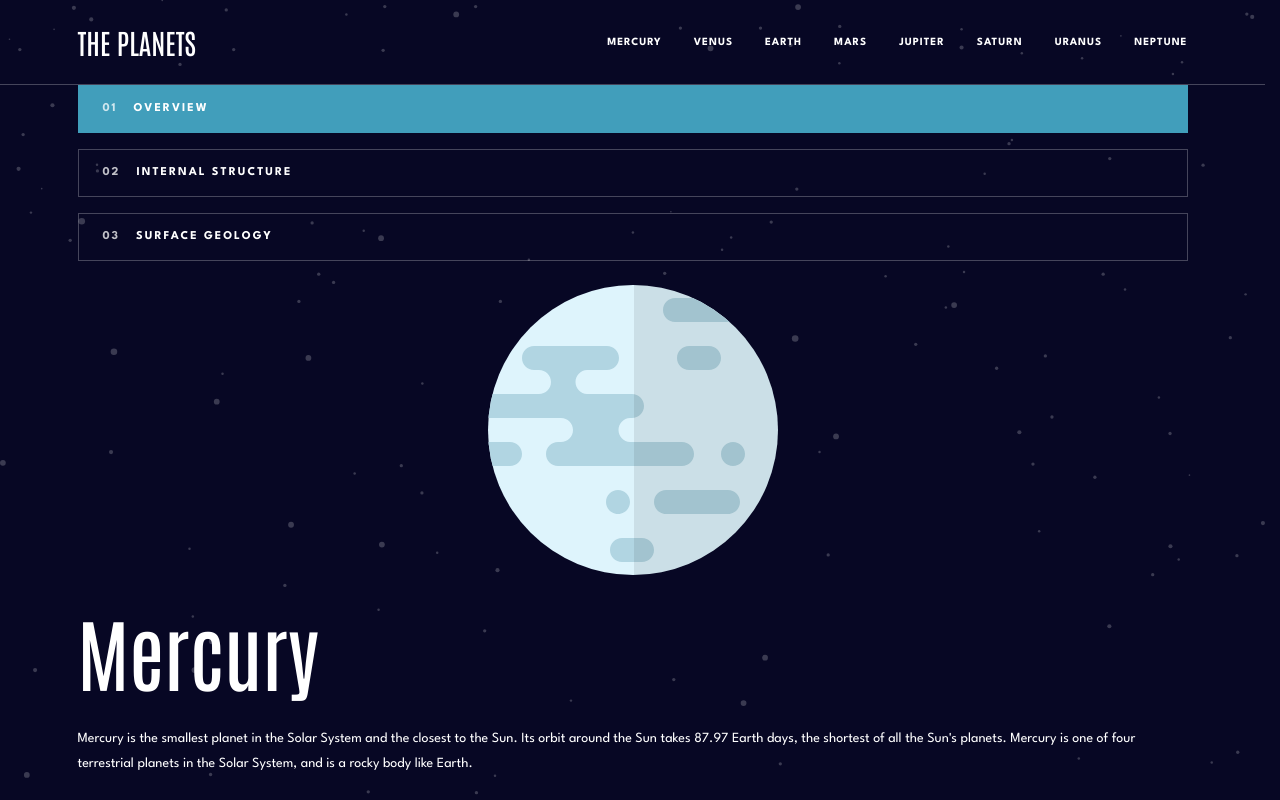
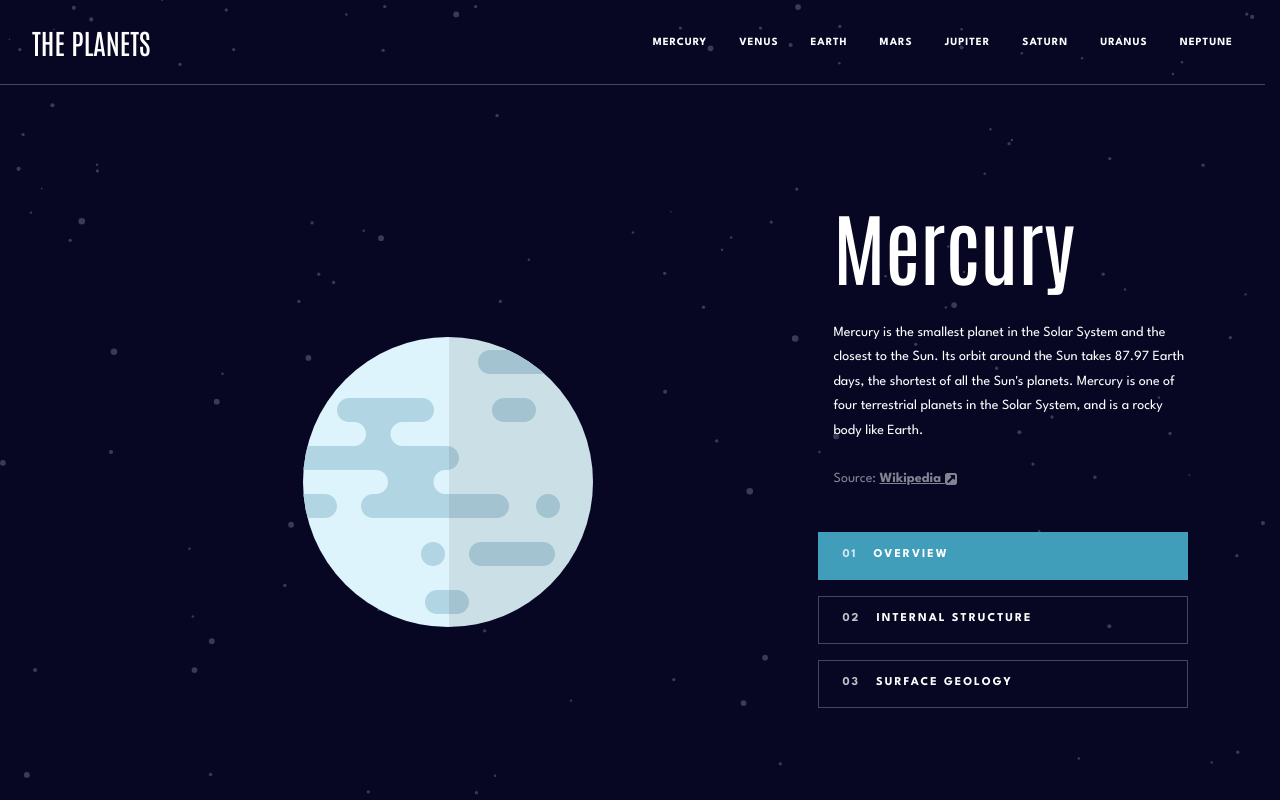
Before and after one commit to mgalvizo/planets-fact-site-source, a React (Create React App) app: page /planets/mercury/overview in a window 1280 px wide. Shown: the top 800 px of the page. Built offline with nearby package versions, Linux system fonts and the light colour scheme.

Commit message:
tweaked the markup of the header and the components of the planet detail content, fix the styles according to new markup

```diff
--- a/src/components/PlanetDetailContent/PlanetDetailContent.component.tsx
+++ b/src/components/PlanetDetailContent/PlanetDetailContent.component.tsx
@@ -49,16 +49,15 @@ const PlanetDetailContent = ({ planet }: PlanetDetailContentProps) => {
 
     return (
         <StyledPlanetDetailContent>
-            <aside className="planet-characteristics">
-                <div className="stripe">
-                    <div className="stripe__content">
+            <div className="grid">
+                <div className="grid__content">
+                    <aside className="component planet-characteristics">
+                        <div className="component__content">
                             <PlanetButtonList currentPlanetName={planetName} />
                         </div>
-                </div>
                     </aside>
-            <div className="planet-image">
-                <div className="stripe">
-                    <div className="stripe__content">
+                    <div className="component planet-image">
+                        <div className="component__content">
                             <PlanetImage
                                 currentPlanetName={planetName}
                                 currentCharacteristic={characteristic}
@@ -66,22 +65,19 @@ const PlanetDetailContent = ({ planet }: PlanetDetailContentProps) => {
                             />
                         </div>
                     </div>
-            </div>
-            <section className="planet-info">
-                <div className="stripe">
-                    <div className="stripe__content">
+                    <section className="component planet-info">
+                        <div className="component__content">
                             <PlanetInfo
                                 currentPlanetName={planetName}
                                 currentCharacteristic={characteristic}
                                 characteristics={PHYSICAL_CHARACTERISTICS}
                             />
                         </div>
+                    </section>
+                    <div className="component planet-stats">
+                        <div className="component__content">
+                            <PlanetStatsList stats={PLANET_STATS} />
                         </div>
-            </section>
-            <div className="planet-stats">
-                <div className="stripe">
-                    <div className="stripe__content">
-                        <PlanetStatsList stats={PLANET_STATS} />
                     </div>
                 </div>
             </div>
--- a/src/components/styled/GlobalStyles.styled.ts
+++ b/src/components/styled/GlobalStyles.styled.ts
@@ -4,6 +4,7 @@ import Stars from '../../assets/background-stars.svg';
 const GlobalStyle = createGlobalStyle`
 :root {
     --max-content-width: 1110px;
+    --max-design-width: 1440px;
     --base-font-size: 62.5%;
     --body-font: 'League Spartan', sans-serif;
     --body-font-size-sm: 1.1rem;
@@ -82,6 +83,7 @@ const GlobalStyle = createGlobalStyle`
     --error-text-size: 1.6rem;
     --error-text-height: 1.5;
     /* SPACING */
+    --website-padding-xsm: 4px;
     --website-padding-sm: 8px;
     --website-padding-md: 16px;
     --website-padding-lg: 24px;
@@ -191,7 +193,7 @@ button {
     overflow-x: hidden;
 }
 
-.stripe {
+.component {
     width: 100%;
     display: flex;
     justify-content: center;
@@ -199,7 +201,7 @@ button {
     flex-direction: row;
     padding: 0 var(--website-padding-lg);
 
-    .stripe__content {
+    .component__content {
         flex-basis: var(--max-content-width);
     }
 }
@@ -211,8 +213,28 @@ button {
         line-height: var(--body-line-height-md);
     }
 
-    .stripe {
+    .component {
         padding: 0 var(--website-padding-xlg2);
+    }
+
+    .grid {
+        display: flex;
+        flex-flow: row wrap;
+        justify-content: center;
+        align-items: center;
+        padding: 0 var(--website-padding-xlg2) var(--website-margin-xlg);
+
+        .grid__content {
+            flex-basis: var(--max-content-width);
+        }
+
+        .component {
+            padding: 0;
+        }
+
+        .component__content {
+            flex-basis: 100%;
+        }
     }
 }
 
@@ -223,7 +245,11 @@ button {
         line-height: var(--body-line-height-lg);
     }
 
-    .stripe {
+    .grid {
+        padding: 0 var(--website-padding-xlg) calc(var(--website-margin-xlg) * 2);
+    }
+
+    .component {
         padding: 0 var(--website-padding-xlg);
     }
 }
--- a/src/components/styled/Header.styled.ts
+++ b/src/components/styled/Header.styled.ts
@@ -14,18 +14,21 @@ const StyledHeader = styled.header`
     border-bottom: 1px solid rgba(255, 255, 255, 0.25);
     background-color: var(--very-dark-blue);
 
-    .stripe {
+    .component {
         padding-top: var(--website-padding-sm);
         padding-bottom: var(--website-padding-sm);
+
+        .component__content {
+            flex-basis: var(--max-design-width);
+        }
     }
 
-    .stripe__content {
+    .component__content {
         display: flex;
         flex-direction: row;
         flex-wrap: wrap;
         justify-content: space-between;
         align-items: center;
-        flex-basis: 100%;
     }
 
     // 620px
@@ -37,13 +40,13 @@ const StyledHeader = styled.header`
         height: var(--header-height-md);
         background-color: transparent;
 
-        .stripe {
+        .component {
             height: 100%;
             padding-top: var(--website-padding-xlg);
             padding-bottom: var(--website-padding-xlg);
         }
 
-        .stripe__content {
+        .component__content {
             flex-direction: column;
         }
     }
@@ -53,12 +56,12 @@ const StyledHeader = styled.header`
         flex-direction: row;
         height: var(--header-height-lg);
 
-        .stripe {
+        .component {
             padding-top: 0;
             padding-bottom: 0;
         }
 
-        .stripe__content {
+        .component__content {
             flex-direction: row;
         }
     }
--- a/src/components/styled/NavLinkItem.styled.ts
+++ b/src/components/styled/NavLinkItem.styled.ts
@@ -6,13 +6,13 @@ interface StyledNavLinkItemProps {
 
 export const PLANET_COLORS = {
     mercury: '#419EBB',
-    venus: '#F7CC7F',
+    venus: '#EDA249',
     earth: '#6D2ED5',
-    mars: '#FF6A45',
-    jupiter: '#ECAD7A',
-    saturn: '#FCCB6B',
-    uranus: '#65F0D5',
-    neptune: '#497EFA',
+    mars: '#D14C32',
+    jupiter: '#D83A34',
+    saturn: '#CD5120',
+    uranus: '#1EC1A2',
+    neptune: '#2D68F0',
 };
 
 const StyledNavLinkItem = styled.li<StyledNavLinkItemProps>`
--- a/src/components/styled/PlanetDetailContent.styled.ts
+++ b/src/components/styled/PlanetDetailContent.styled.ts
@@ -1,11 +1,19 @@
 import styled from 'styled-components';
 
 const StyledPlanetDetailContent = styled.main`
-    display: grid;
-    grid-template-columns: 1fr;
-    grid-template-rows: auto;
-    row-gap: var(--website-margin-lg);
     padding-top: var(--header-height-sm);
+    padding-bottom: var(--website-margin-lg);
+
+    .grid__content {
+        display: grid;
+        grid-template-columns: 1fr;
+        grid-template-rows: auto;
+        row-gap: var(--website-margin-lg);
+    }
+
+    .planet-characteristics {
+        border-bottom: 1px solid rgba(255, 255, 255, 0.25);
+    }
 
     .planet-image {
         position: relative;
@@ -15,21 +23,91 @@ const StyledPlanetDetailContent = styled.main`
         align-items: center;
     }
 
-    .planet-characteristics {
-        border-bottom: 1px solid rgba(255, 255, 255, 0.25);
-    }
-
     // 620px
     @media only screen and (min-width: 38.75em) {
         padding-top: 0;
+        padding-bottom: 0;
+
+        .grid__content {
+            grid-template-columns: repeat(12, 1fr);
+            grid-template-rows: auto;
+            grid-template-areas:
+                'plImg plImg plImg plImg plImg plImg plImg plImg plImg plImg plImg plImg'
+                'plInf plInf plInf plInf plInf plInf plCha plCha plCha plCha plCha plCha'
+                'plSta plSta plSta plSta plSta plSta plSta plSta plSta plSta plSta plSta';
+            row-gap: 0;
+            column-gap: 0;
+        }
+
+        .planet-image {
+            margin-top: var(--website-margin-lg);
+            margin-bottom: var(--website-margin-xsm);
+            grid-area: plImg;
+            min-height: 422px;
+        }
+
+        .planet-info {
+            grid-area: plInf;
+
+            &.component {
+                padding-right: var(--website-padding-xsm);
+            }
+        }
 
         .planet-characteristics {
             border-bottom: 0;
+            grid-area: plCha;
+            align-items: center;
+
+            &.component {
+                padding-left: calc((var(--website-padding-xlg) * 2) - 2px);
+            }
+        }
+
+        .planet-stats {
+            margin-top: var(--website-margin-lg);
+            grid-area: plSta;
         }
     }
 
     // 1024px
     @media only screen and (min-width: 64em) {
+        .grid__content {
+            grid-template-areas:
+                'plImg plImg plImg plImg plImg plImg plImg plImg plInf plInf plInf plInf'
+                'plImg plImg plImg plImg plImg plImg plImg plImg plCha plCha plCha plCha'
+                'plSta plSta plSta plSta plSta plSta plSta plSta plSta plSta plSta plSta';
+        }
+
+        .planet-image {
+            margin-top: calc(var(--website-margin-xlg) * 2);
+            margin-bottom: 0;
+            grid-area: plImg;
+            min-height: 666px;
+        }
+
+        .planet-info {
+            align-items: end;
+            margin-top: 0;
+            margin-bottom: var(--website-margin-xlg2);
+
+            &.component {
+                padding-right: 0;
+                padding-left: var(--website-padding-md);
+            }
+        }
+
+        .planet-characteristics {
+            align-items: start;
+
+            &.component {
+                padding-left: 0;
+            }
+        }
+
+        .planet-stats {
+            margin-top: var(--website-margin-md);
+        }
     }
 `;
 
--- a/src/components/styled/PlanetImage.styled.ts
+++ b/src/components/styled/PlanetImage.styled.ts
@@ -43,7 +43,7 @@ const StyledPlanetImage = styled.div<StyledPlanetImageProps>`
         left: 0;
         right: 0;
         margin: 0 auto;
-        width: 82px;
+        width: 109px;
     }
 
     ${({ currentPlanetName }) =>
@@ -59,12 +59,8 @@ const StyledPlanetImage = styled.div<StyledPlanetImageProps>`
     // 620px
     @media only screen and (min-width: 38.75em) {
         .characteristic.geology img {
-            position: absolute;
-            bottom: 0;
-            left: 0;
-            right: 0;
-            margin: 0 auto;
-            width: 109px;
+            width: 130px;
+            bottom: 36px;
         }
 
         ${({ currentPlanetName }) =>
@@ -80,6 +76,11 @@ const StyledPlanetImage = styled.div<StyledPlanetImageProps>`
 
     // 1024px
     @media only screen and (min-width: 64em) {
+        .characteristic.geology img {
+            width: 163px;
+            bottom: 50px;
+        }
+
         ${({ currentPlanetName }) =>
             currentPlanetName &&
             css`
--- a/src/pages/RootLayout.tsx
+++ b/src/pages/RootLayout.tsx
@@ -9,8 +9,8 @@ const RootLayout = () => {
         <>
             <div className="root__content">
                 <Header>
-                    <div className="stripe">
-                        <div className="stripe__content">
+                    <div className="component">
+                        <div className="component__content">
                             <Logo />
                             <Navigation />
                         </div>
```
Lines whose indentation alone changed are shown as unchanged.
